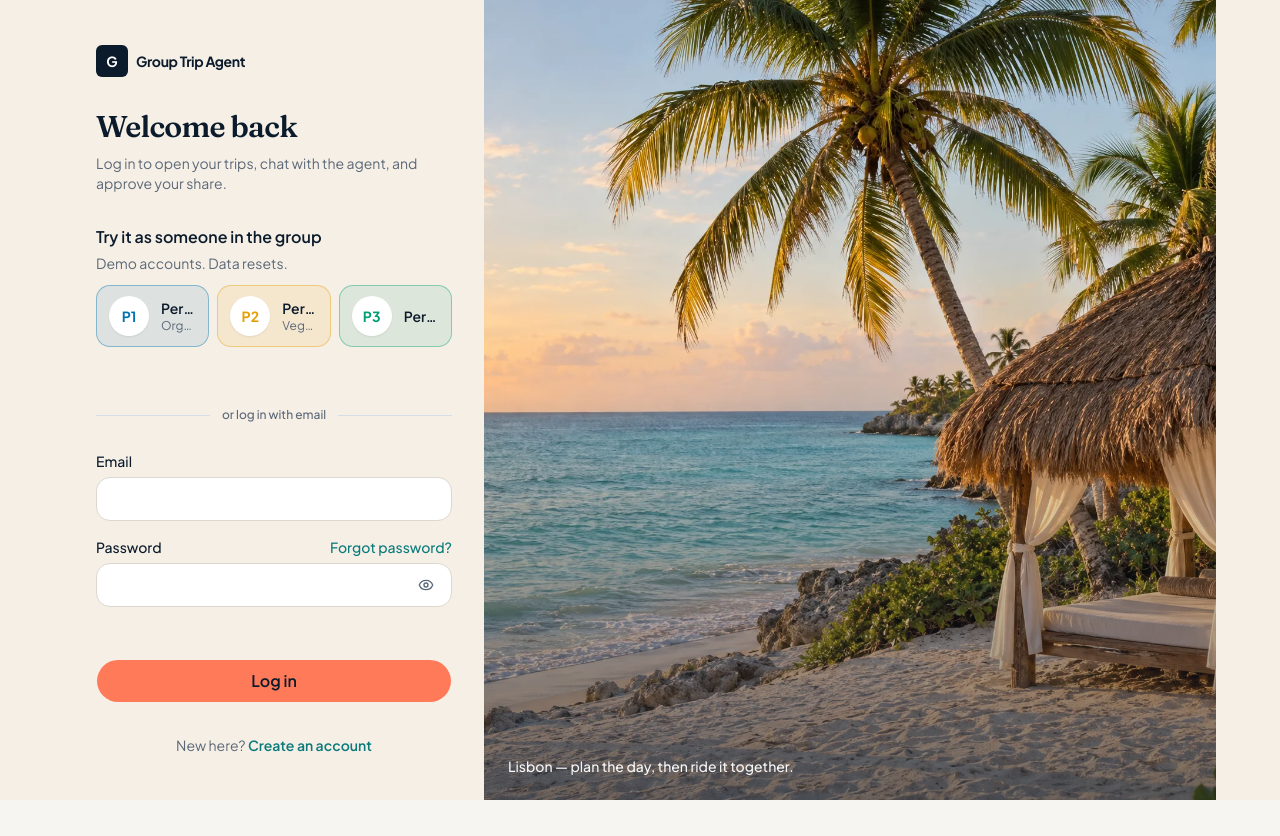
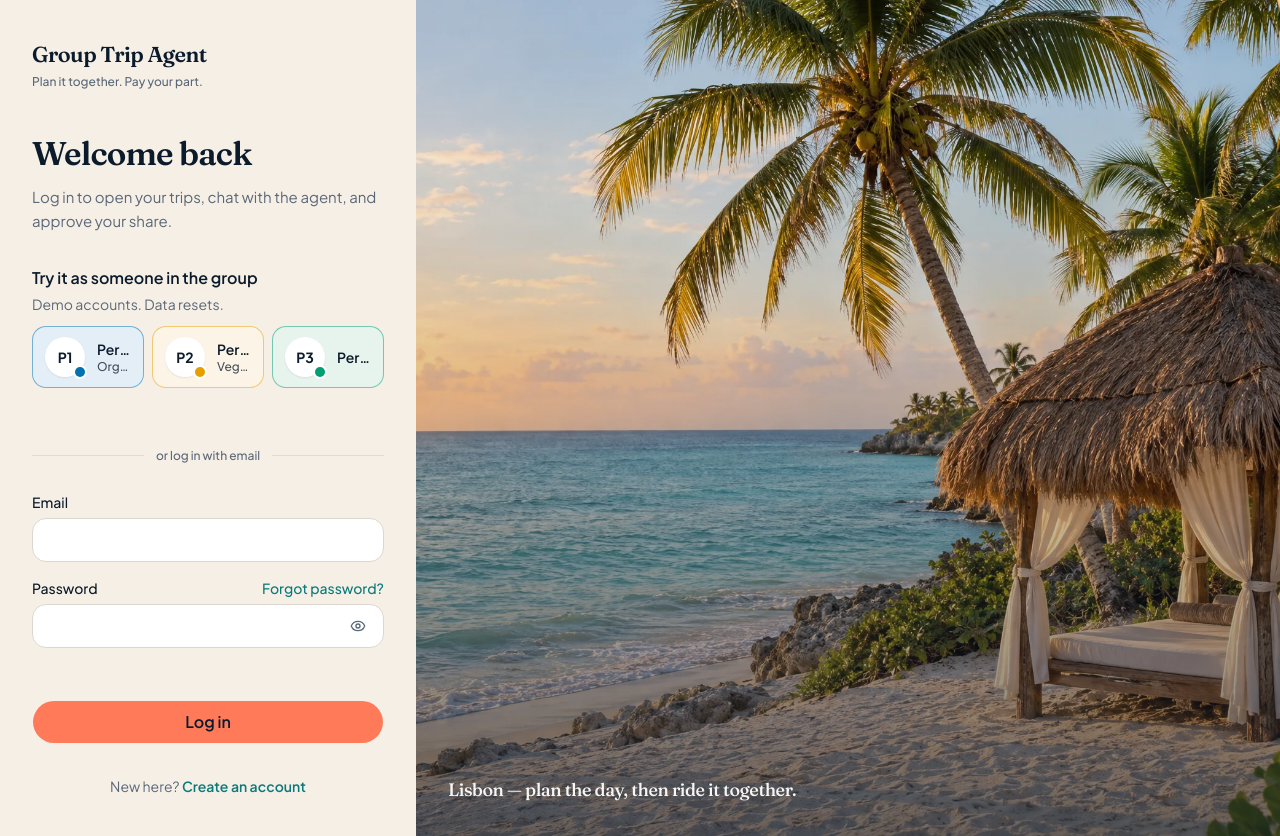
Before and after one commit to YearningAsian/agentic-group-planner, a Next.js app in the folder web/: page /login in a window 1280 px wide. Before the commit the page ends 800 px from the top, so only its background shows below. Built offline with nearby package versions, Linux system fonts and the light colour scheme; no server answers.

Commit message:
fix(web): clear auth a11y and e2e selector failures
Wrap the auth form in main, keep demo lane accents without low-contrast
text, and harden Playwright locators so Email/Password labels are unique.

Refs: FE-223
Co-authored-by: Cursor <cursoragent@cursor.com>

```diff
--- a/web/src/features/auth/components/auth-forms.tsx
+++ b/web/src/features/auth/components/auth-forms.tsx
@@ -95,7 +95,7 @@ export function LoginForm({ next }: { next?: string }) {
           <button
             type="button"
             className="absolute top-1/2 right-2 inline-flex size-9 -translate-y-1/2 items-center justify-center rounded-lg text-muted hover:text-ink"
-            aria-label={showPassword ? "Hide password" : "Show password"}
+            aria-label={showPassword ? "Hide characters" : "Show characters"}
             onClick={() => setShowPassword((value) => !value)}
           >
             {showPassword ? <EyeOff className="size-4" /> : <Eye className="size-4" />}
@@ -239,7 +239,7 @@ export function SignUpForm({ next }: { next?: string }) {
           <button
             type="button"
             className="absolute top-1/2 right-2 inline-flex size-9 -translate-y-1/2 items-center justify-center rounded-lg text-muted hover:text-ink"
-            aria-label={showPassword ? "Hide password" : "Show password"}
+            aria-label={showPassword ? "Hide characters" : "Show characters"}
             onClick={() => setShowPassword((value) => !value)}
           >
             {showPassword ? <EyeOff className="size-4" /> : <Eye className="size-4" />}
--- a/web/src/features/auth/components/auth-links.tsx
+++ b/web/src/features/auth/components/auth-links.tsx
@@ -4,10 +4,10 @@ import Link from "next/link";
 
 export function AuthDivider({ label }: { label: string }) {
   return (
-    <div className="flex items-center gap-3 py-1" role="separator" aria-label={label}>
-      <div className="h-px flex-1 bg-line" />
+    <div className="flex items-center gap-3 py-1" role="presentation">
+      <div className="h-px flex-1 bg-line" aria-hidden />
       <span className="text-xs font-medium text-muted">{label}</span>
-      <div className="h-px flex-1 bg-line" />
+      <div className="h-px flex-1 bg-line" aria-hidden />
     </div>
   );
 }
--- a/web/src/features/auth/components/auth-shell.tsx
+++ b/web/src/features/auth/components/auth-shell.tsx
@@ -31,33 +31,38 @@ export function AuthShell({ title, subtitle, children, sideImage, footer }: Auth
       className={`${jakarta.variable} ${fraunces.variable} marketing-surface relative min-h-dvh font-sans antialiased`}
     >
       <div
-        className="pointer-events-none absolute inset-0 -z-10 bg-[url('/media/water-texture.webp')] bg-cover bg-center opacity-25 md:hidden"
+        className="pointer-events-none absolute inset-0 -z-10 bg-[url('/media/water-texture.webp')] bg-cover bg-center opacity-[0.22] md:hidden"
         aria-hidden
       />
-      <div className="mx-auto grid min-h-dvh w-full max-w-6xl md:grid-cols-[minmax(0,420px)_1fr] lg:grid-cols-[420px_1fr]">
-        <div className="flex flex-col justify-center px-5 py-10 sm:px-8">
-          <Link href="/" className="mb-8 inline-flex w-fit items-center gap-2 text-ink">
-            <span className="inline-flex size-8 items-center justify-center rounded-md bg-ink text-sm font-bold text-paper">
-              G
-            </span>
-            <span className="text-sm font-bold tracking-tight">Group Trip Agent</span>
+      <div className="mx-auto grid min-h-dvh w-full md:grid-cols-[minmax(0,26rem)_1fr] lg:grid-cols-[26rem_1fr]">
+        <main className="flex flex-col justify-center px-5 py-10 sm:px-8 md:max-w-[26rem]">
+          <Link href="/" className="mb-10 inline-flex w-fit flex-col gap-1 text-ink">
+            <span className="font-display text-[1.35rem] font-semibold tracking-tight">Group Trip Agent</span>
+            <span className="text-[12px] font-medium text-muted">Plan it together. Pay your part.</span>
           </Link>
-          <h1 className="font-display text-3xl font-semibold tracking-tight text-ink text-balance">{title}</h1>
-          {subtitle ? <p className="mt-2 text-sm text-muted text-pretty">{subtitle}</p> : null}
+          <h1 className="font-display text-[1.85rem] font-semibold tracking-tight text-ink text-balance sm:text-[2.05rem]">
+            {title}
+          </h1>
+          {subtitle ? <p className="mt-2 text-[15px] leading-relaxed text-muted text-pretty">{subtitle}</p> : null}
           <div className="mt-8 space-y-6">{children}</div>
           {footer ? <div className="mt-8">{footer}</div> : null}
-        </div>
-        <aside className="relative hidden overflow-hidden md:block">
+        </main>
+        <aside className="relative hidden min-h-dvh overflow-hidden md:block" aria-label="Travel photo">
           <Image
             src={sideImage.src}
             alt={sideImage.alt}
             fill
             sizes="(min-width: 768px) 55vw, 0px"
             className="object-cover"
-            priority={false}
+            priority
           />
-          <div className="absolute inset-0 bg-gradient-to-t from-[color-mix(in_oklab,var(--ink)_55%,transparent)] via-transparent to-transparent" />
-          <p className="absolute right-6 bottom-6 left-6 text-sm font-medium text-paper/95">{sideImage.caption}</p>
+          <div
+            className="absolute inset-0 bg-gradient-to-t from-[color-mix(in_oklab,var(--ink)_58%,transparent)] via-[color-mix(in_oklab,var(--ink)_12%,transparent)] to-transparent"
+            aria-hidden
+          />
+          <p className="absolute right-8 bottom-8 left-8 max-w-sm font-display text-lg font-medium tracking-tight text-paper/95 text-pretty">
+            {sideImage.caption}
+          </p>
         </aside>
       </div>
     </div>
--- a/web/src/features/demo/components/instant-login-cards.tsx
+++ b/web/src/features/demo/components/instant-login-cards.tsx
@@ -7,10 +7,17 @@ import { demoSignInSeeded } from "../server/demo-sign-in";
 import { safeNextPath, TRIPS_HOME } from "@/lib/supabase/auth-routes";
 import { cn } from "cn";
 
-const LANE_CLASS: Record<number, string> = {
-  1: "border-lane-1/40 bg-lane-1/10 text-lane-1",
-  2: "border-lane-2/40 bg-lane-2/10 text-lane-2",
-  3: "border-lane-3/40 bg-lane-3/10 text-lane-3",
+/** Border and soft fill only — text stays ink for WCAG AA on the tint. */
+const LANE_ACCENT: Record<number, string> = {
+  1: "border-lane-1/50 bg-[color-mix(in_oklab,var(--lane-1)_12%,var(--paper))]",
+  2: "border-lane-2/50 bg-[color-mix(in_oklab,var(--lane-2)_12%,var(--paper))]",
+  3: "border-lane-3/50 bg-[color-mix(in_oklab,var(--lane-3)_12%,var(--paper))]",
+};
+
+const LANE_DOT: Record<number, string> = {
+  1: "bg-lane-1",
+  2: "bg-lane-2",
+  3: "bg-lane-3",
 };
 
 /**
@@ -43,10 +50,10 @@ export function InstantLoginCards({ next }: { next?: string }) {
                 disabled={pending !== null}
                 aria-label={`Sign in as ${label}`}
                 className={cn(
-                  "flex min-h-11 w-full items-center gap-3 rounded-[14px] border px-3 py-2.5 text-left transition duration-200",
-                  "hover:bg-mist focus-visible:outline focus-visible:outline-2 focus-visible:outline-offset-2 focus-visible:outline-focus",
+                  "flex min-h-11 w-full items-center gap-3 rounded-[14px] border px-3 py-2.5 text-left text-ink transition duration-200",
+                  "hover:brightness-[0.98] focus-visible:outline focus-visible:outline-2 focus-visible:outline-offset-2 focus-visible:outline-focus",
                   "disabled:cursor-wait disabled:opacity-60",
-                  LANE_CLASS[person.lane],
+                  LANE_ACCENT[person.lane],
                 )}
                 onClick={() => {
                   setPending(person.key);
@@ -70,19 +77,22 @@ export function InstantLoginCards({ next }: { next?: string }) {
                 }}
               >
                 <span
-                  className="inline-flex size-10 shrink-0 items-center justify-center rounded-full bg-paper text-sm font-bold shadow-sm"
+                  className="relative inline-flex size-10 shrink-0 items-center justify-center rounded-full bg-paper text-sm font-bold text-ink shadow-sm"
                   aria-hidden
                 >
                   {person.name.replace("Person ", "P")}
+                  <span
+                    className={cn("absolute right-0 bottom-0 size-2.5 rounded-full ring-2 ring-paper", LANE_DOT[person.lane])}
+                  />
                 </span>
                 <span className="min-w-0">
                   <span className="block truncate text-sm font-semibold text-ink">{person.name}</span>
                   {person.role ? (
-                    <span className="block truncate text-xs text-muted">{person.role}</span>
+                    <span className="block truncate text-xs font-medium text-ink/75">{person.role}</span>
                   ) : null}
                 </span>
                 {pending === person.key ? (
-                  <span className="ml-auto text-xs font-medium text-muted">Signing in…</span>
+                  <span className="ml-auto text-xs font-medium text-ink/70">Signing in…</span>
                 ) : null}
               </button>
             </li>
```
Also changed, not shown: 1 other file (tests, documents, lock files or other folders).
